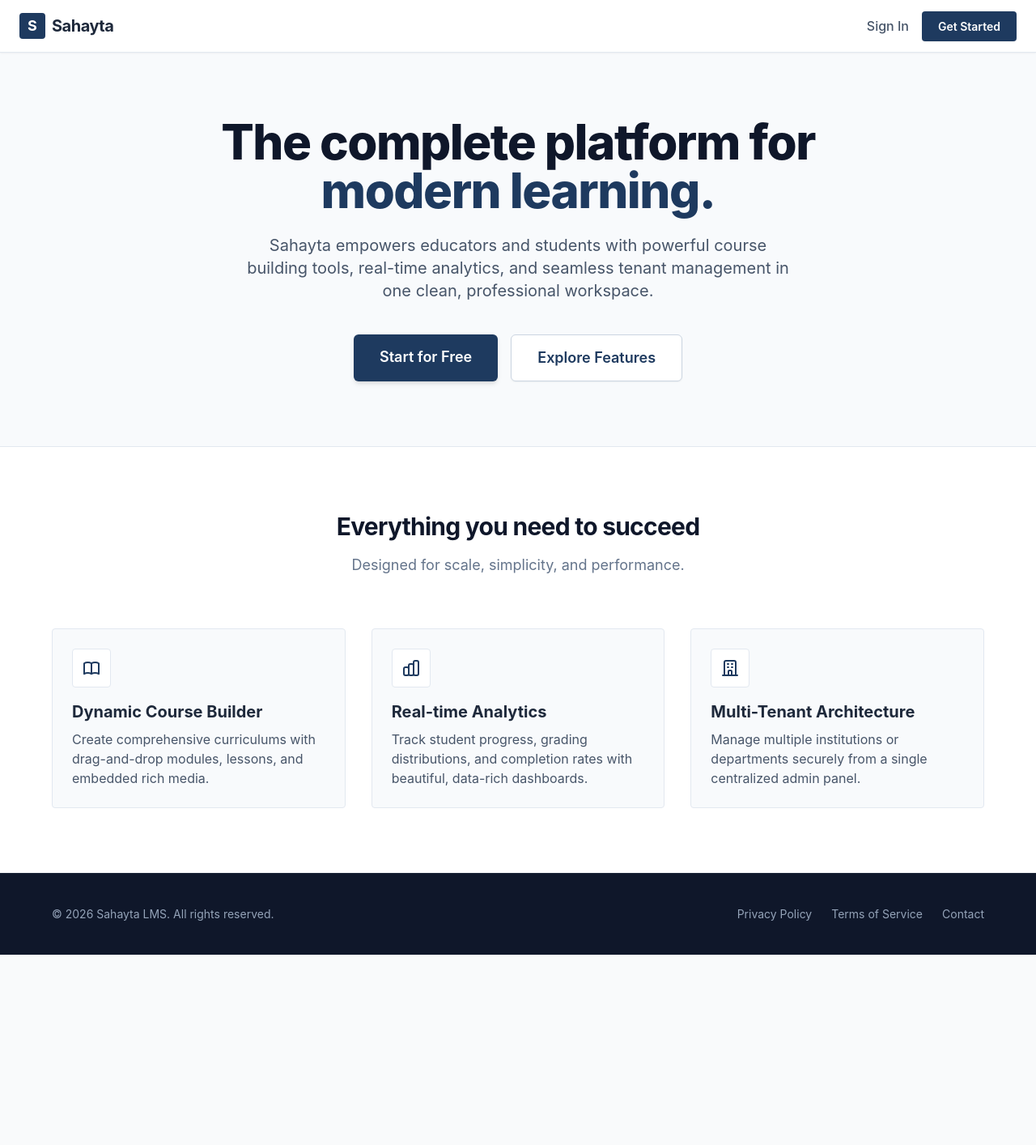
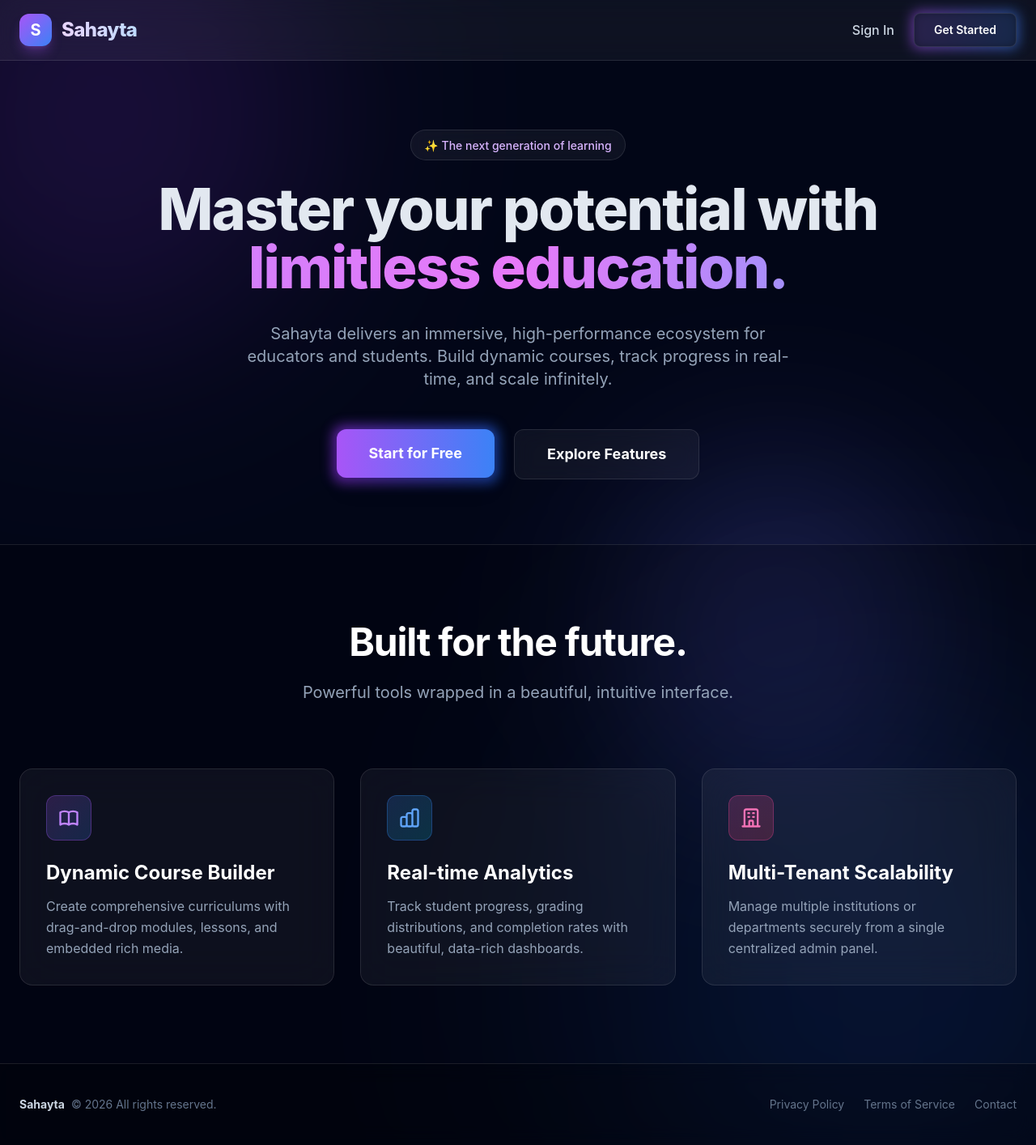
Before and after one commit to kanha077/LMS, a Vue app in the folder frontend/: page / in a window 1280 px wide. Shown: the whole page at 81% size. Before the commit the page ends 1179 px from the top, so only its background shows below. Built offline with nearby package versions, Linux system fonts and the light colour scheme.

Commit message:
style: complete glassmorphism overhaul of landing page

```diff
--- a/frontend/src/pages/Landing.vue
+++ b/frontend/src/pages/Landing.vue
@@ -1,89 +1,109 @@
 <template>
-  <div class="min-h-screen bg-slate-50 flex flex-col font-sans">
+  <div class="min-h-screen bg-slate-950 flex flex-col font-sans relative overflow-hidden text-slate-200">
 
-    <!-- Navbar -->
-    <nav class="w-full bg-white border-b border-slate-200 px-6 py-4 flex justify-between items-center shadow-sm">
-      <div class="flex items-center space-x-2">
-        <div class="w-8 h-8 bg-[#1E3A5F] rounded flex items-center justify-center">
-          <span class="text-white font-bold text-lg">S</span>
+    <!-- Animated Gradient Background Orbs -->
+    <div class="absolute top-[-10%] left-[-10%] w-[40%] h-[40%] bg-purple-600/30 rounded-full blur-[120px] mix-blend-screen pointer-events-none animate-pulse"></div>
+    <div class="absolute bottom-[-10%] right-[-10%] w-[50%] h-[50%] bg-blue-600/20 rounded-full blur-[150px] mix-blend-screen pointer-events-none"></div>
+    <div class="absolute top-[40%] left-[60%] w-[30%] h-[30%] bg-indigo-500/20 rounded-full blur-[100px] mix-blend-screen pointer-events-none"></div>
+
+    <!-- Glassmorphic Navbar -->
+    <nav class="w-full fixed top-0 z-50 bg-white/5 backdrop-blur-lg border-b border-white/10 px-6 py-4 flex justify-between items-center">
+      <div class="flex items-center space-x-3">
+        <div class="w-10 h-10 bg-gradient-to-br from-purple-500 to-blue-500 rounded-xl flex items-center justify-center shadow-lg shadow-purple-500/30">
+          <span class="text-white font-bold text-xl">S</span>
         </div>
-        <span class="text-xl font-bold text-slate-800 tracking-tight">Sahayta</span>
+        <span class="text-2xl font-extrabold text-transparent bg-clip-text bg-gradient-to-r from-purple-200 to-blue-200 tracking-tight">Sahayta</span>
       </div>
-      <div class="space-x-4">
-        <router-link to="/login" class="text-slate-600 hover:text-[#1E3A5F] font-medium transition-colors">Sign In</router-link>
-        <router-link to="/register" class="bg-[#1E3A5F] text-white px-5 py-2.5 rounded text-sm font-semibold hover:bg-slate-700 transition-colors shadow-sm">Get Started</router-link>
+      <div class="space-x-6 flex items-center">
+        <router-link to="/login" class="text-slate-300 hover:text-white font-medium transition-colors">Sign In</router-link>
+        <router-link to="/register" class="relative group">
+          <div class="absolute -inset-0.5 bg-gradient-to-r from-purple-500 to-blue-500 rounded-lg blur opacity-60 group-hover:opacity-100 transition duration-300"></div>
+          <button class="relative bg-slate-900/80 backdrop-blur-sm border border-white/10 text-white px-6 py-2.5 rounded-lg text-sm font-semibold transition-all">
+            Get Started
+          </button>
+        </router-link>
       </div>
     </nav>
 
     <!-- Hero Section -->
-    <main class="flex-grow flex flex-col items-center justify-center text-center px-4 py-20">
-      <h1 class="text-5xl md:text-6xl font-extrabold text-slate-900 mb-6 tracking-tight max-w-4xl">
-        The complete platform for <span class="text-[#1E3A5F]">modern learning.</span>
+    <main class="flex-grow flex flex-col items-center justify-center text-center px-4 pt-40 pb-20 relative z-10">
+      <div class="inline-block mb-6 px-4 py-1.5 rounded-full bg-white/5 border border-white/10 backdrop-blur-md">
+        <span class="text-sm font-medium text-purple-300">✨ The next generation of learning</span>
+      </div>
+
+      <h1 class="text-5xl md:text-7xl font-extrabold mb-8 tracking-tight max-w-5xl leading-tight">
+        Master your potential with <br />
+        <span class="text-transparent bg-clip-text bg-gradient-to-r from-purple-400 via-fuchsia-400 to-blue-400 animate-gradient">limitless education.</span>
       </h1>
-      <p class="text-lg md:text-xl text-slate-600 mb-10 max-w-2xl">
-        Sahayta empowers educators and students with powerful course building tools, real-time analytics, and seamless tenant management in one clean, professional workspace.
+
+      <p class="text-lg md:text-xl text-slate-400 mb-12 max-w-2xl leading-relaxed">
+        Sahayta delivers an immersive, high-performance ecosystem for educators and students. Build dynamic courses, track progress in real-time, and scale infinitely.
       </p>
 
-      <div class="flex flex-col sm:flex-row space-y-4 sm:space-y-0 sm:space-x-4">
-        <router-link to="/register" class="bg-[#1E3A5F] text-white px-8 py-3.5 rounded-md text-lg font-semibold hover:bg-slate-700 transition-colors shadow-md">
-          Start for Free
+      <div class="flex flex-col sm:flex-row space-y-4 sm:space-y-0 sm:space-x-6">
+        <router-link to="/register" class="relative group">
+          <div class="absolute -inset-1 bg-gradient-to-r from-purple-600 to-blue-600 rounded-xl blur opacity-70 group-hover:opacity-100 transition duration-300"></div>
+          <button class="relative bg-gradient-to-r from-purple-500 to-blue-500 text-white px-10 py-4 rounded-xl text-lg font-bold shadow-xl transition-all hover:scale-105">
+            Start for Free
+          </button>
         </router-link>
-        <a href="#features" class="bg-white text-[#1E3A5F] border border-slate-300 px-8 py-3.5 rounded-md text-lg font-semibold hover:bg-slate-50 transition-colors shadow-sm">
+        <a href="#features" class="bg-white/5 backdrop-blur-md border border-white/10 text-white px-10 py-4 rounded-xl text-lg font-bold hover:bg-white/10 transition-all hover:scale-105">
           Explore Features
         </a>
       </div>
     </main>
 
     <!-- Features Section -->
-    <section id="features" class="bg-white border-t border-slate-200 py-20 px-6">
-      <div class="max-w-6xl mx-auto">
-        <div class="text-center mb-16">
-          <h2 class="text-3xl font-bold text-slate-900 tracking-tight">Everything you need to succeed</h2>
-          <p class="text-slate-500 mt-4 text-lg">Designed for scale, simplicity, and performance.</p>
+    <section id="features" class="relative z-10 py-24 px-6 border-t border-white/10 bg-black/20">
+      <div class="max-w-7xl mx-auto">
+        <div class="text-center mb-20">
+          <h2 class="text-4xl md:text-5xl font-bold text-white tracking-tight">Built for the future.</h2>
+          <p class="text-slate-400 mt-6 text-xl">Powerful tools wrapped in a beautiful, intuitive interface.</p>
         </div>
 
         <div class="grid grid-cols-1 md:grid-cols-3 gap-8">
           <!-- Feature 1 -->
-          <div class="p-6 border border-slate-200 rounded bg-slate-50 hover:shadow-md transition-shadow">
-            <div class="w-12 h-12 bg-white border border-slate-200 rounded flex items-center justify-center mb-4 text-[#1E3A5F]">
-              <svg xmlns="http://www.w3.org/2000/svg" class="h-6 w-6" fill="none" viewBox="0 0 24 24" stroke="currentColor">
+          <div class="p-8 rounded-2xl bg-white/5 backdrop-blur-xl border border-white/10 hover:-translate-y-2 hover:shadow-[0_0_40px_rgba(168,85,247,0.15)] transition-all duration-300 group">
+            <div class="w-14 h-14 bg-gradient-to-br from-purple-500/20 to-blue-500/20 border border-purple-500/30 rounded-xl flex items-center justify-center mb-6 text-purple-400 group-hover:scale-110 transition-transform">
+              <svg xmlns="http://www.w3.org/2000/svg" class="h-7 w-7" fill="none" viewBox="0 0 24 24" stroke="currentColor">
                 <path stroke-linecap="round" stroke-linejoin="round" stroke-width="2" d="M12 6.253v13m0-13C10.832 5.477 9.246 5 7.5 5S4.168 5.477 3 6.253v13C4.168 18.477 5.754 18 7.5 18s3.332.477 4.5 1.253m0-13C13.168 5.477 14.754 5 16.5 5c1.747 0 3.332.477 4.5 1.253v13C19.832 18.477 18.247 18 16.5 18c-1.746 0-3.332.477-4.5 1.253" />
               </svg>
             </div>
-            <h3 class="text-xl font-bold text-slate-800 mb-2">Dynamic Course Builder</h3>
-            <p class="text-slate-600">Create comprehensive curriculums with drag-and-drop modules, lessons, and embedded rich media.</p>
+            <h3 class="text-2xl font-bold text-white mb-3">Dynamic Course Builder</h3>
+            <p class="text-slate-400 leading-relaxed">Create comprehensive curriculums with drag-and-drop modules, lessons, and embedded rich media.</p>
           </div>
 
           <!-- Feature 2 -->
-          <div class="p-6 border border-slate-200 rounded bg-slate-50 hover:shadow-md transition-shadow">
-            <div class="w-12 h-12 bg-white border border-slate-200 rounded flex items-center justify-center mb-4 text-[#1E3A5F]">
-              <svg xmlns="http://www.w3.org/2000/svg" class="h-6 w-6" fill="none" viewBox="0 0 24 24" stroke="currentColor">
+          <div class="p-8 rounded-2xl bg-white/5 backdrop-blur-xl border border-white/10 hover:-translate-y-2 hover:shadow-[0_0_40px_rgba(59,130,246,0.15)] transition-all duration-300 group">
+            <div class="w-14 h-14 bg-gradient-to-br from-blue-500/20 to-cyan-500/20 border border-blue-500/30 rounded-xl flex items-center justify-center mb-6 text-blue-400 group-hover:scale-110 transition-transform">
+              <svg xmlns="http://www.w3.org/2000/svg" class="h-7 w-7" fill="none" viewBox="0 0 24 24" stroke="currentColor">
                 <path stroke-linecap="round" stroke-linejoin="round" stroke-width="2" d="M9 19v-6a2 2 0 00-2-2H5a2 2 0 00-2 2v6a2 2 0 002 2h2a2 2 0 002-2zm0 0V9a2 2 0 012-2h2a2 2 0 012 2v10m-6 0a2 2 0 002 2h2a2 2 0 002-2m0 0V5a2 2 0 012-2h2a2 2 0 012 2v14a2 2 0 01-2 2h-2a2 2 0 01-2-2z" />
               </svg>
             </div>
-            <h3 class="text-xl font-bold text-slate-800 mb-2">Real-time Analytics</h3>
-            <p class="text-slate-600">Track student progress, grading distributions, and completion rates with beautiful, data-rich dashboards.</p>
+            <h3 class="text-2xl font-bold text-white mb-3">Real-time Analytics</h3>
+            <p class="text-slate-400 leading-relaxed">Track student progress, grading distributions, and completion rates with beautiful, data-rich dashboards.</p>
           </div>
 
           <!-- Feature 3 -->
-          <div class="p-6 border border-slate-200 rounded bg-slate-50 hover:shadow-md transition-shadow">
-            <div class="w-12 h-12 bg-white border border-slate-200 rounded flex items-center justify-center mb-4 text-[#1E3A5F]">
-              <svg xmlns="http://www.w3.org/2000/svg" class="h-6 w-6" fill="none" viewBox="0 0 24 24" stroke="currentColor">
+          <div class="p-8 rounded-2xl bg-white/5 backdrop-blur-xl border border-white/10 hover:-translate-y-2 hover:shadow-[0_0_40px_rgba(236,72,153,0.15)] transition-all duration-300 group">
+            <div class="w-14 h-14 bg-gradient-to-br from-pink-500/20 to-rose-500/20 border border-pink-500/30 rounded-xl flex items-center justify-center mb-6 text-pink-400 group-hover:scale-110 transition-transform">
+              <svg xmlns="http://www.w3.org/2000/svg" class="h-7 w-7" fill="none" viewBox="0 0 24 24" stroke="currentColor">
                 <path stroke-linecap="round" stroke-linejoin="round" stroke-width="2" d="M19 21V5a2 2 0 00-2-2H7a2 2 0 00-2 2v16m14 0h2m-2 0h-5m-9 0H3m2 0h5M9 7h1m-1 4h1m4-4h1m-1 4h1m-5 10v-5a1 1 0 011-1h2a1 1 0 011 1v5m-4 0h4" />
               </svg>
             </div>
-            <h3 class="text-xl font-bold text-slate-800 mb-2">Multi-Tenant Architecture</h3>
-            <p class="text-slate-600">Manage multiple institutions or departments securely from a single centralized admin panel.</p>
+            <h3 class="text-2xl font-bold text-white mb-3">Multi-Tenant Scalability</h3>
+            <p class="text-slate-400 leading-relaxed">Manage multiple institutions or departments securely from a single centralized admin panel.</p>
           </div>
         </div>
       </div>
     </section>
 
     <!-- Footer -->
-    <footer class="bg-slate-900 py-10 px-6 border-t border-slate-800">
-      <div class="max-w-6xl mx-auto flex flex-col md:flex-row justify-between items-center text-slate-400 text-sm">
-        <div class="mb-4 md:mb-0">
-          &copy; 2026 Sahayta LMS. All rights reserved.
+    <footer class="relative z-10 bg-black/40 py-10 px-6 border-t border-white/10 backdrop-blur-md">
+      <div class="max-w-7xl mx-auto flex flex-col md:flex-row justify-between items-center text-slate-500 text-sm">
+        <div class="mb-4 md:mb-0 flex items-center space-x-2">
+          <span class="font-bold text-slate-300">Sahayta</span>
+          <span>&copy; 2026 All rights reserved.</span>
         </div>
         <div class="space-x-6">
           <a href="#" class="hover:text-white transition-colors">Privacy Policy</a>
@@ -97,5 +117,16 @@
 </template>
 
 <script setup>
-// Landing page uses standard Tailwind utilities built into the project. No extra logic needed.
 </script>
+
+<style>
+@keyframes gradient {
+  0% { background-position: 0% 50%; }
+  50% { background-position: 100% 50%; }
+  100% { background-position: 0% 50%; }
+}
+.animate-gradient {
+  background-size: 200% auto;
+  animation: gradient 4s linear infinite;
+}
+</style>
```
